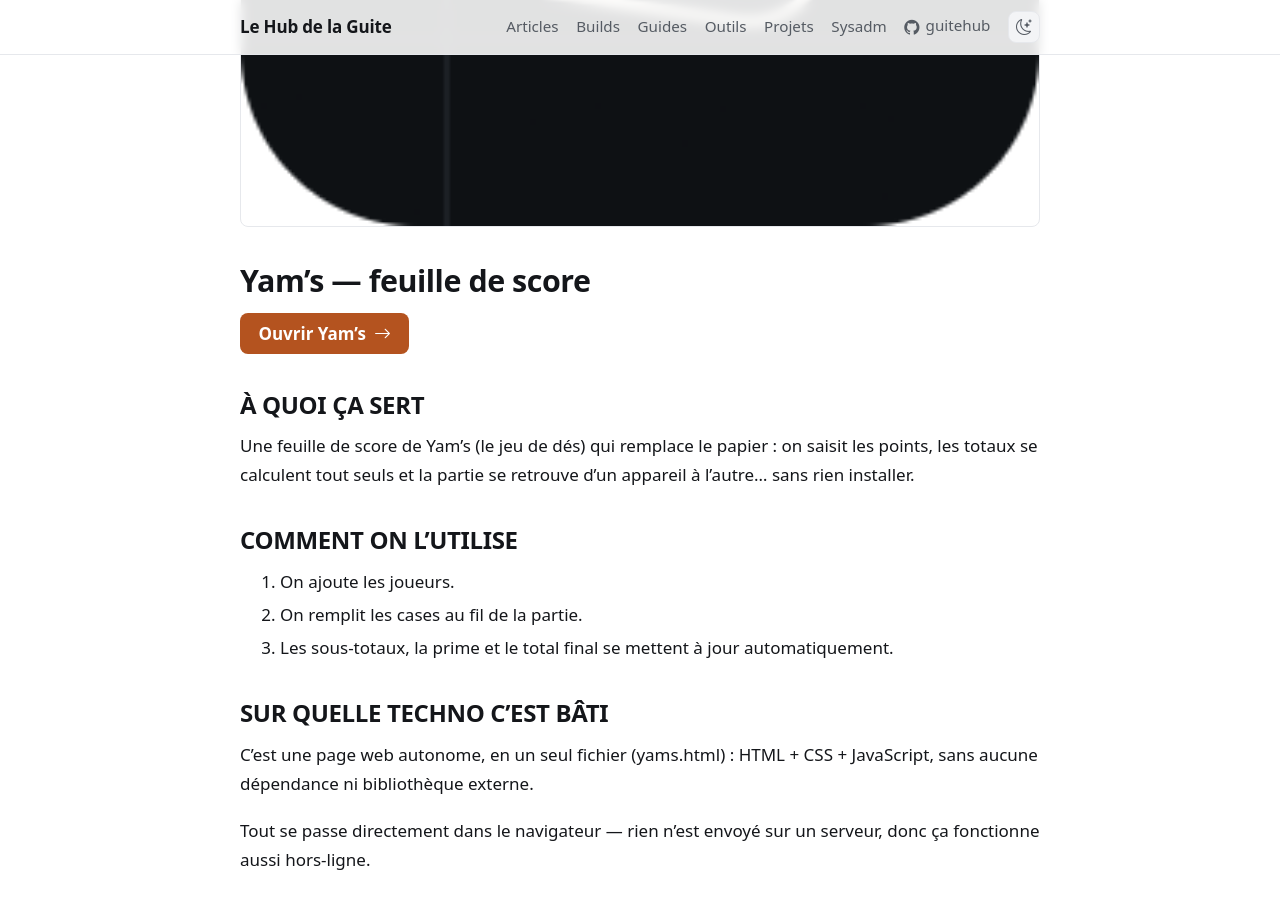
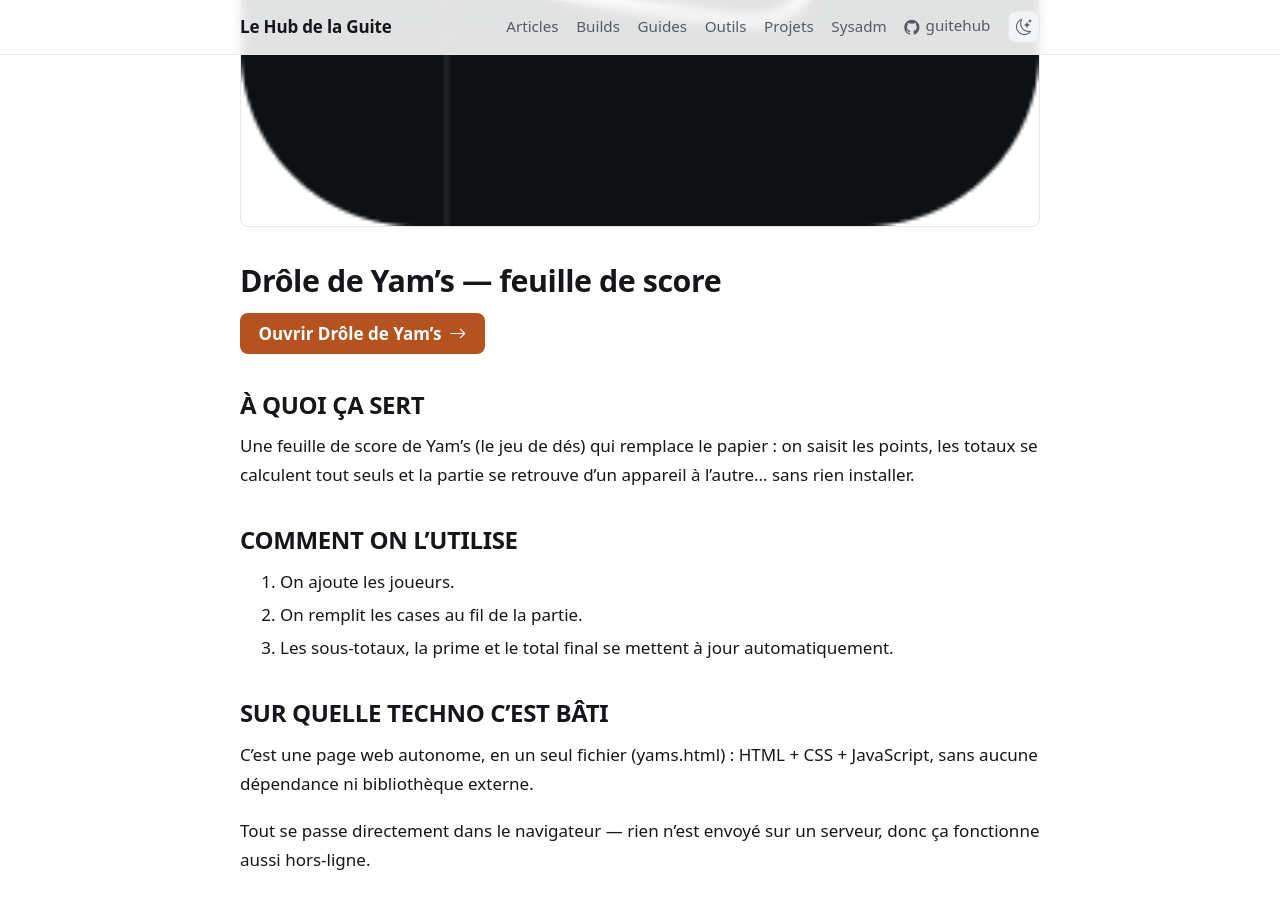
Before and after one commit to guitehub/guitehub.github.io, a Jekyll site: the page built from _posts/2026-09-07-yams.md, in a window 1280 px wide and 900 px high, scrolled down 791 px. Built offline with Jekyll 4.4.1, drawn with Linux system fonts in a browser that asks for light colours.

Commit message:
yams : l'app s'appelle désormais « Drôle de Yam's »
Co-Authored-By: Claude Opus 5.5 <noreply@anthropic.com>

```diff
--- a/_posts/2026-09-07-yams.md
+++ b/_posts/2026-09-07-yams.md
@@ -1,6 +1,6 @@
 ---
 layout: post
-title: "Yam's"
+title: "Drôle de Yam's"
 date: 2026-09-07
 author: "La Guite"
 
@@ -14,9 +14,9 @@ categories:
 image: "vignette-yams.ico"
 ---
 
-# Yam's — feuille de score
+# Drôle de Yam's — feuille de score
 
-[Ouvrir Yam's <i class="bi bi-arrow-right"></i>](/projets/yams.html){: .app-button}
+[Ouvrir Drôle de Yam's <i class="bi bi-arrow-right"></i>](/projets/yams.html){: .app-button}
 
 À QUOI ÇA SERT
 --------------
```
Also changed, not shown: projets/yams.html (+3 -3 lines), README.md.
